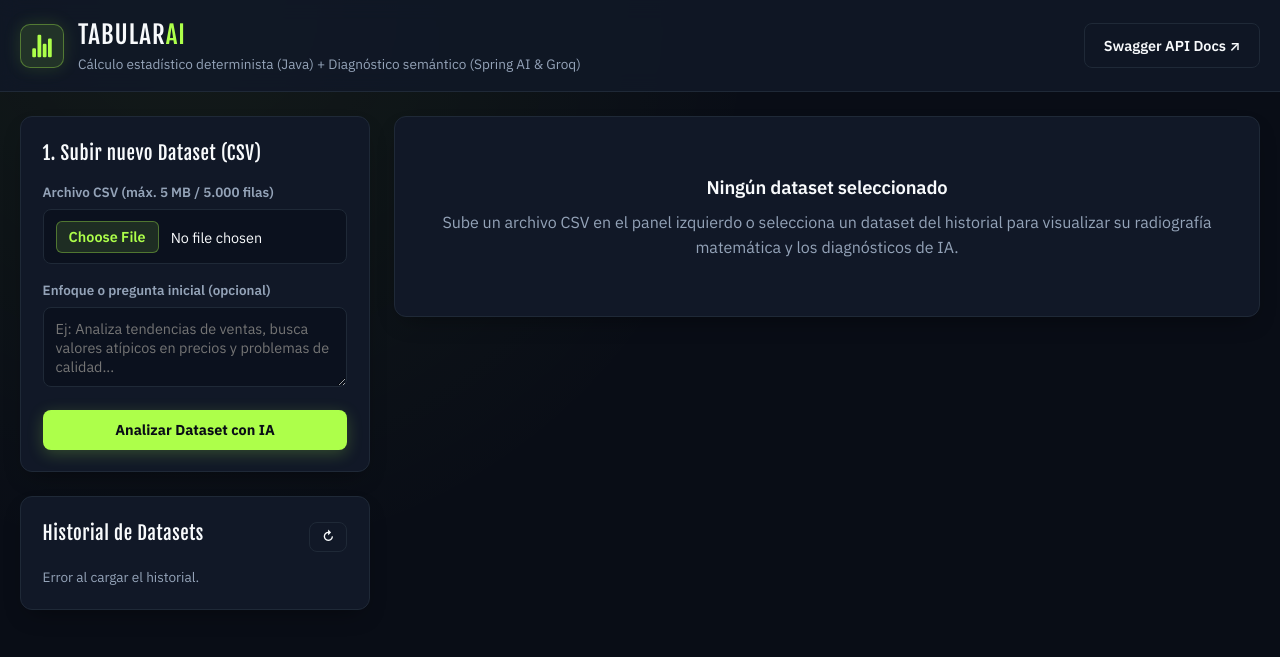
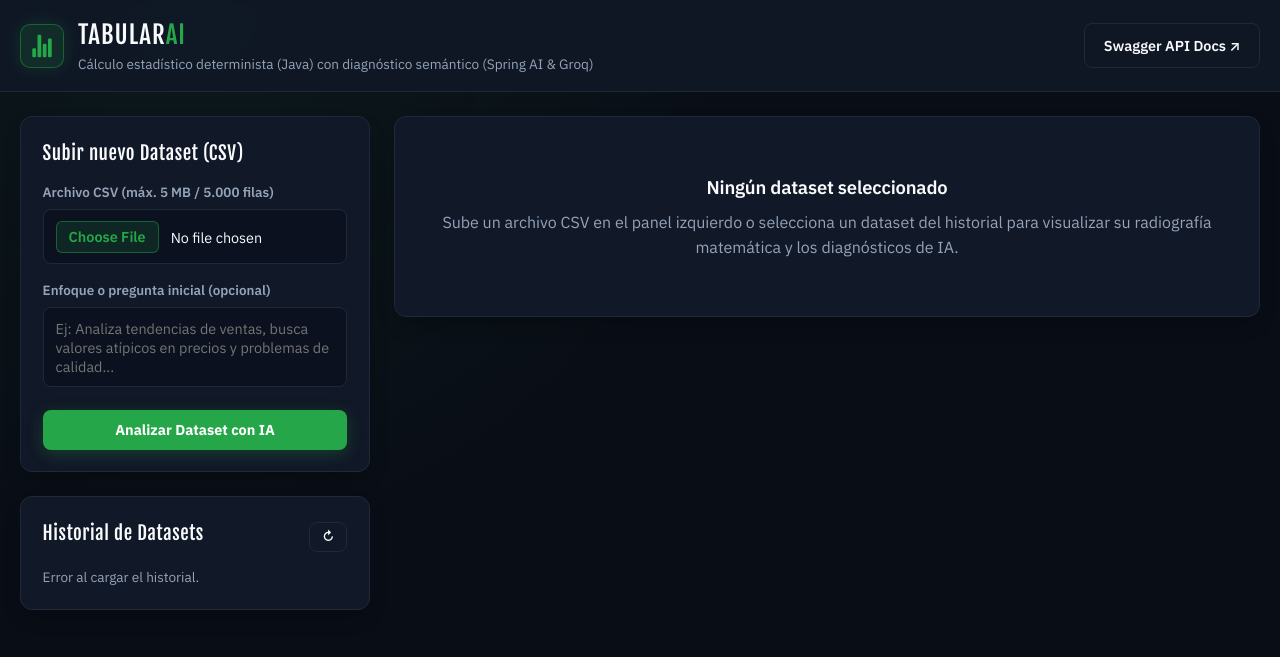
Before and after one commit to TobiasASC/TabularAI, a Spring Boot app: page / in a window 1280 px wide. Shown: the top 657 px of the page. Run offline with Spring Boot 4, Linux system fonts and the light colour scheme; data that the repository does not hold is empty.

Commit message:
fix: nuevo color visual de la pagina

```diff
--- a/src/main/resources/static/app.js
+++ b/src/main/resources/static/app.js
@@ -36,6 +36,12 @@ document.addEventListener('DOMContentLoaded', () => {
     loadDatasetHistory();
 });
 
+// Auto-ajuste de altura del textarea a medida que el usuario escribe un prompt largo
+userContextInput.addEventListener('input', () => {
+    userContextInput.style.height = 'auto';
+    userContextInput.style.height = `${Math.min(userContextInput.scrollHeight, 200)}px`;
+});
+
 // 1. Subir nuevo archivo CSV (POST /api/v1/datasets)
 uploadForm.addEventListener('submit', async (event) => {
     event.preventDefault();
@@ -70,6 +76,7 @@ uploadForm.addEventListener('submit', async (event) => {
         }
 
         uploadForm.reset();
+        userContextInput.style.height = 'auto';
         showAlert(`Dataset "${data.filename}" analizado correctamente.`, 'success');
         renderDatasetDetail(data);
         loadDatasetHistory();
--- a/src/main/resources/static/index.html
+++ b/src/main/resources/static/index.html
@@ -17,12 +17,12 @@
                 <span class="brand-badge" aria-hidden="true">
                     <svg xmlns="http://www.w3.org/2000/svg" width="1em" height="1em" viewBox="0 0 512 512">
                         <path d="M0 0h512v512H0z" fill="none" />
-                        <path fill="#adff4a" d="M104 496H72a24 24 0 0 1-24-24V328a24 24 0 0 1 24-24h32a24 24 0 0 1 24 24v144a24 24 0 0 1-24 24m224 0h-32a24 24 0 0 1-24-24V232a24 24 0 0 1 24-24h32a24 24 0 0 1 24 24v240a24 24 0 0 1-24 24m112 0h-32a24 24 0 0 1-24-24V120a24 24 0 0 1 24-24h32a24 24 0 0 1 24 24v352a24 24 0 0 1-24 24m-224 0h-32a24 24 0 0 1-24-24V40a24 24 0 0 1 24-24h32a24 24 0 0 1 24 24v432a24 24 0 0 1-24 24" />
+                        <path fill="#25a749" d="M104 496H72a24 24 0 0 1-24-24V328a24 24 0 0 1 24-24h32a24 24 0 0 1 24 24v144a24 24 0 0 1-24 24m224 0h-32a24 24 0 0 1-24-24V232a24 24 0 0 1 24-24h32a24 24 0 0 1 24 24v240a24 24 0 0 1-24 24m112 0h-32a24 24 0 0 1-24-24V120a24 24 0 0 1 24-24h32a24 24 0 0 1 24 24v352a24 24 0 0 1-24 24m-224 0h-32a24 24 0 0 1-24-24V40a24 24 0 0 1 24-24h32a24 24 0 0 1 24 24v432a24 24 0 0 1-24 24" />
                     </svg>
                 </span>
                 <div>
                     <h1>Tabular<span class="brand-accent">AI</span></h1>
-                    <p>Cálculo estadístico determinista (Java) + Diagnóstico semántico (Spring AI &amp; Groq)</p>
+                    <p>Cálculo estadístico determinista (Java) con diagnóstico semántico (Spring AI &amp; Groq)</p>
                 </div>
             </div>
             <a href="/swagger-ui/index.html" target="_blank" class="btn btn-outline">Swagger API Docs ↗</a>
@@ -34,7 +34,7 @@
         <aside class="sidebar">
             <!-- Tarjeta 1: Subir nuevo CSV -->
             <section class="card">
-                <h2>1. Subir nuevo Dataset (CSV)</h2>
+                <h2>Subir nuevo Dataset (CSV)</h2>
                 <form id="uploadForm">
                     <div class="form-group">
                         <label for="csvFile">Archivo CSV (máx. 5 MB / 5.000 filas)</label>
@@ -80,7 +80,7 @@
                 <div class="card dataset-header-card">
                     <div class="dataset-title-row">
                         <div>
-                            <span class="status-badge" id="detailStatus">COMPLETED</span>
+                            <span class="status-badge" id="detailStatus">COMPLETADO</span>
                             <h2 id="detailFilename">archivo.csv</h2>
                             <p class="muted-text" id="detailMeta">ID: #1 • Creado: -</p>
                         </div>
@@ -108,7 +108,7 @@
 
                 <!-- Tabla del Motor Determinista: Column Profiles -->
                 <div class="card">
-                    <h2>2. Radiografía Estadística por Columna (Motor Determinista Java)</h2>
+                    <h2>Radiografía Estadística por Columna (Motor Determinista Java)</h2>
                     <p class="section-subtitle">Métricas exactas calculadas en memoria con Apache Commons CSV antes de consultar al LLM.</p>
                     <div class="table-responsive">
                         <table class="profiles-table">
@@ -135,7 +135,7 @@
                 <div class="card">
                     <div class="card-header-inline">
                         <div>
-                            <h2>3. Diagnósticos Semánticos (Spring AI + Groq)</h2>
+                            <h2>Diagnósticos Semánticos</h2>
                             <p class="section-subtitle">Puedes solicitar nuevos reportes con distintos enfoques sobre este mismo dataset sin volver a subir el archivo.</p>
                         </div>
                     </div>
--- a/src/main/resources/static/styles.css
+++ b/src/main/resources/static/styles.css
@@ -3,14 +3,14 @@
     --bg-card: #111827;
     --bg-card-alt: #0b111e;
     --border-color: #1f2937;
-    --border-accent: rgba(173, 255, 74, 0.35);
+    --border-accent: rgba(37, 167, 73, 0.45);
     --text-primary: #f8fafc;
     --text-secondary: #94a3b8;
-    --accent: #adff4a;
-    --accent-hover: #9be838;
-    --accent-soft: rgba(173, 255, 74, 0.12);
-    --accent-glow: rgba(173, 255, 74, 0.22);
-    --success: #adff4a;
+    --accent: #25a749;
+    --accent-hover: #1f8e3d;
+    --accent-soft: rgba(37, 167, 73, 0.15);
+    --accent-glow: rgba(37, 167, 73, 0.28);
+    --success: #25a749;
     --danger: #ef4444;
     --warning: #f59e0b;
     --radius: 12px;
@@ -31,7 +31,7 @@ body {
     font-family: var(--font-sans);
     font-weight: 400;
     background-color: var(--bg-body);
-    background-image: radial-gradient(circle at 15% 0%, rgba(173, 255, 74, 0.06) 0%, transparent 45%);
+    background-image: radial-gradient(circle at 15% 0%, rgba(37, 167, 73, 0.08) 0%, transparent 45%);
     color: var(--text-primary);
     line-height: 1.55;
 }
@@ -87,7 +87,7 @@ h3, h4 {
     justify-content: center;
     background-color: var(--accent-soft);
     border: 1px solid var(--border-accent);
-    box-shadow: 0 0 18px rgba(173, 255, 74, 0.14);
+    box-shadow: 0 0 18px rgba(37, 167, 73, 0.18);
     padding: 0.55rem;
     border-radius: 10px;
     font-size: 1.5rem;
@@ -192,6 +192,13 @@ textarea {
     transition: border-color 0.15s, box-shadow 0.15s;
 }
 
+textarea {
+    resize: none;
+    overflow-y: auto;
+    min-height: 78px;
+    max-height: 200px;
+}
+
 input[type="file"]::file-selector-button {
     font-family: var(--font-sans);
     background-color: var(--accent-soft);
@@ -202,19 +209,19 @@ input[type="file"]::file-selector-button {
     margin-right: 0.75rem;
     font-weight: 600;
     cursor: pointer;
-    transition: background-color 0.15s;
+    transition: background-color 0.15s, color 0.15s;
 }
 
 input[type="file"]::file-selector-button:hover {
     background-color: var(--accent);
-    color: #090d16;
+    color: #ffffff;
 }
 
 input[type="text"]:focus,
 textarea:focus {
     outline: none;
     border-color: var(--accent);
-    box-shadow: 0 0 0 3px rgba(173, 255, 74, 0.15);
+    box-shadow: 0 0 0 3px rgba(37, 167, 73, 0.2);
 }
 
 /* Botones */
@@ -249,7 +256,7 @@ textarea:focus {
 
 .btn-primary {
     background-color: var(--accent);
-    color: #090d16;
+    color: #ffffff;
     font-weight: 700;
     box-shadow: 0 4px 16px var(--accent-glow);
 }
@@ -257,7 +264,7 @@ textarea:focus {
 .btn-primary:hover:not(:disabled) {
     background-color: var(--accent-hover);
     transform: translateY(-1px);
-    box-shadow: 0 6px 22px rgba(173, 255, 74, 0.32);
+    box-shadow: 0 6px 22px rgba(37, 167, 73, 0.38);
 }
 
 .btn-outline {
@@ -303,7 +310,7 @@ textarea:focus {
 
 .history-item:hover {
     border-color: var(--border-accent);
-    background-color: rgba(173, 255, 74, 0.04);
+    background-color: rgba(37, 167, 73, 0.06);
 }
 
 .history-item.active {
@@ -358,7 +365,7 @@ textarea:focus {
 .alert-success {
     background-color: var(--accent-soft);
     border: 1px solid var(--border-accent);
-    color: var(--accent);
+    color: #4ade80;
 }
 
 .hidden {
@@ -464,7 +471,7 @@ textarea:focus {
 }
 
 .profiles-table tbody tr:hover {
-    background-color: rgba(173, 255, 74, 0.03);
+    background-color: rgba(37, 167, 73, 0.05);
 }
 
 .profiles-table th {
```
